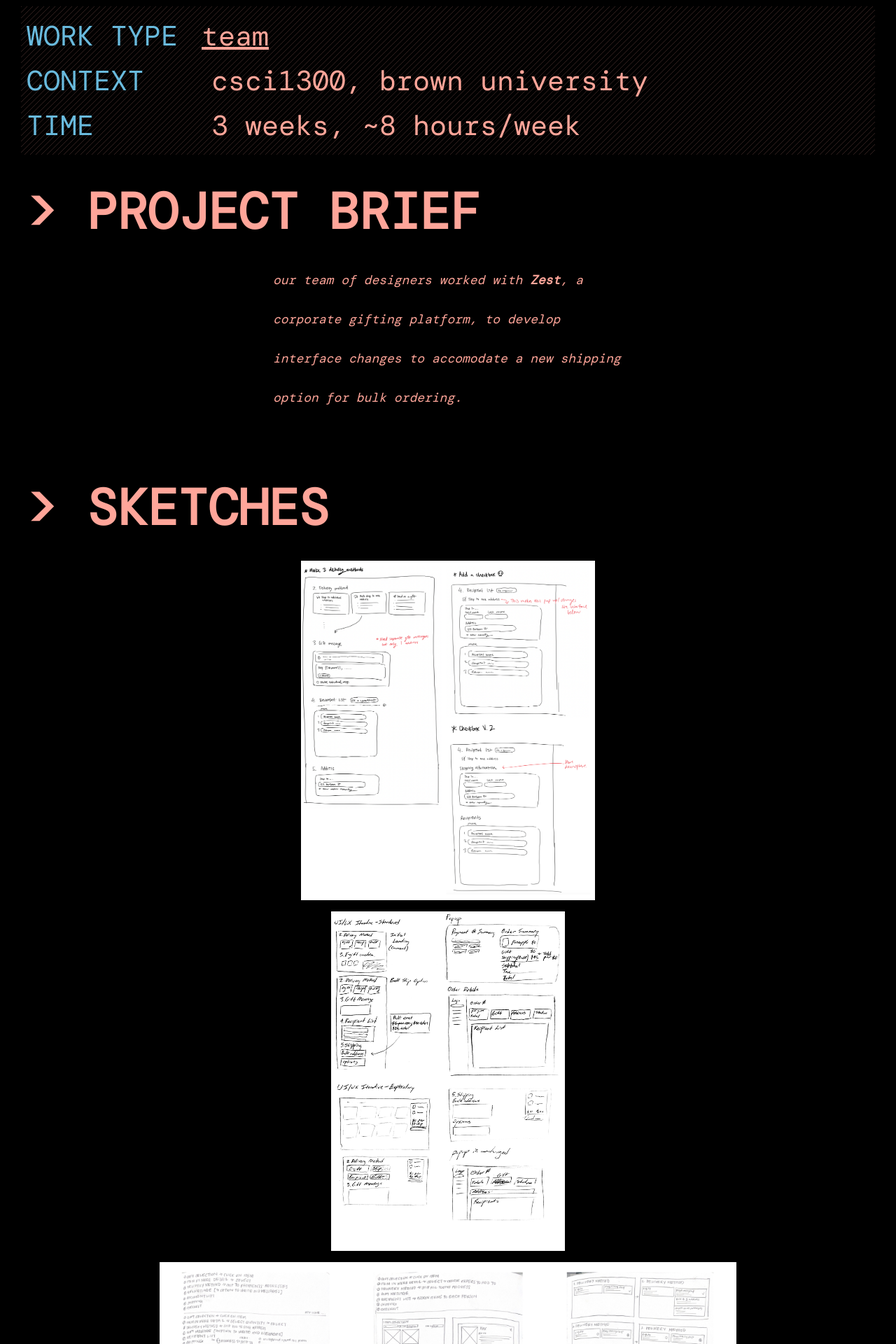
After one commit to Rphawks/rphawks.github.io, a PHP site: page /zest.html in a window 1280 px wide. The commit adds this page. Shown: the part 679-2599 px from the top of the page at 70% size. Run offline with PHP 8.4, Linux system fonts and the light colour scheme.

Commit message:
added zest redesign

```diff
--- a/style.css
+++ b/style.css
@@ -166,6 +166,10 @@ body::-webkit-scrollbar {
 .portrow{
 	padding-left:8px;
 	padding-right:8px;
+}
+
+.portrow-sticky{
+	padding-left: 120px;
 }
 
 .divider {
@@ -762,6 +766,26 @@ span.dark{
 	line-height:220%;
 }
 
+.stucknav{
+	position: -webkit-sticky; /* Safari */
+	position: sticky;
+	top: 0;
+	padding-top: 120px;
+	font-size: 20px;
+}
+
+.stucknav:hover {
+	text-shadow: 0px 0px 8px #FFA599;
+}
+
+.stuckanchor {
+    display: block;
+	padding-top: 54px;
+    height: 34px;
+    margin-top: -88px;
+    visibility: hidden;
+}
+
 
 ::-webkit-scrollbar {
   width: 5px;
--- /dev/null
+++ b/zest.html
@@ -0,0 +1,284 @@
+<!DOCTYPE html>
+<html>
+<head>
+<link rel="stylesheet" href="reset.css">
+<link rel="stylesheet" href="style.css">
+<link rel="shortcut icon" href="favicon.ico" type="image/x-icon">
+<title>zest redesign | ryan peng</title>
+<script async src="https://www.googletagmanager.com/gtag/js?id=G-HT7J4N3722"></script>
+<script>
+  window.dataLayer = window.dataLayer || [];
+  function gtag(){dataLayer.push(arguments);}
+  gtag('js', new Date());
+
+  gtag('config', 'G-HT7J4N3722');
+</script>
+</head>
+<body>
+
+<div class="workbar"></div>
+<div class="navback-1"></div>
+<div class="navback-2"></div>
+<div class="workwrap">
+
+<button class="hamburger" id="hamburger"></button>
+<div class="barnav" style="height: 30px"></div>
+
+<div class="titlerow barnav fixed-top">
+	<div class="flex-container" style="width: calc(100vw - 60px)">
+		<div class="spacer"></div>
+		<div class="spacer"></div>
+		<div class="headername"><a href="/" class="nav">RYAN PENG</a></div>
+		<div class="spacer" style="width: 6vw"></div>
+		<div class="flex-child"></div>
+		<div class="headernav"><a href="/#work" class="nav">work</a></div>
+		<div class="spacer" style="width:6vw"></div>
+		<div class="headernav"><a href="/about" class="nav">about</a></div>
+		<div style="width:2em" class="spacer"></div>
+		<div class="spacer"></div>
+	</div>
+</div>
+
+<div class="barnav" style="height:60px;"></div>
+
+<div class="modal" id ="modal-content" style="display:none;">
+	<div class="titlerow">
+		<div class="flex-container">
+			<div class="spacer"></div>
+			<div class="spacer"></div>
+			<div style="font-size:3.5em; line-height:150%; padding-top:4px"><a href="/" class="nav">RYAN PENG</a></div>
+			<div class="spacer"></div>
+			<div class="spacer"></div>
+			<div class="flex-child"></div>
+			<div style="font-size:2.875em; line-height:220%;"><a href="/about" class="nav">about</a></div>
+			<div class="flex-child"></div>
+			<div style="font-size:2.875em; line-height:220%"><a id="hamwork" href="/#work" class="nav">work</a></div>
+			<div class="flex-child"></div>
+			<div style="font-size:2.875em; line-height:220%"><a href="/archive" class="nav">archive</a></div>
+			<div class="flex-child"></div>
+		</div>
+	</div>
+</div>
+
+<div class="textrow barnav">
+	<div style="height:10px"></div>
+</div>
+
+<div class="textrowb" style="padding-left:8px">
+		<div class="date">SPRING 2024</div>
+		<div class="title"><b>ZEST ITERATIVE REDESIGN</b></div>
+</div>
+
+<div style="height:12px;"></div>
+
+<div class="textrow" style="padding-top:0px;">
+	<img src="zest/recording.gif" style="max-width:100%;display:block;margin-left:auto;margin-right:auto;">
+</div>
+
+<div class="textrowb" style="padding-left:8px">
+	<div class="summary"><span class="nowrap"><span class="info">WORK TYPE</span>&nbsp;<button id="thbutton" onclick="teamfunction()"><span class="uhov">team</span><div id="teamhide" style="display: none;float:right;">:</span> tiffany huang, cynthia wang, sherry zhang</div></button></div>
+	<div class="summary"><span class="info">CONTEXT &nbsp;&nbsp;</span> csci1300, brown university</div>
+	<div class="summary"><span class="info">TIME &nbsp;&nbsp;&nbsp;&nbsp;&nbsp;</span> 3 weeks, ~8 hours/week</div>
+</div>
+
+<div style="height:12px;"></div>
+
+<div style="height:12px;"></div>
+
+<div class="nstitle"> PROJECT BRIEF</div>
+<div class="textrow portrow">
+	<div class="porttext" style="margin:auto;">
+		<span class="headline" style="font-size:18px"><i>our team of designers worked with <b>Zest</b>, a corporate gifting platform, to develop interface changes to accomodate a new shipping option for bulk ordering.</i></span>
+		<br><br>
+	</div>
+</div>
+
+<div style="height:12px;"></div>
+<div class="nstitle"> SKETCHES</div>
+<div class="textrow portrow">
+	<div class="flex-container" style="align-items:center;">
+		<div class="flex-child" style="height:70px"></div>
+		<img src="zest/sketch1.png" class="imgborder" style="height: 485px;">
+		<img src="zest/sketch2.png" class="imgborder" style="height: 485px;">
+		<div class="flex-child" style="height:70px"></div>
+	</div>
+	<div class="flex-container" style="align-items:center;">
+	<img src="zest/sketch3.png" class="imgborder" style="max-width:min(825px,100%);height:auto;margin-left:auto;margin-right:auto;">
+	</div>
+	<div class="flex-container" style="align-items:center;">
+	<img src="zest/sketch4.png" class="imgborder" style="max-width:min(825px,100%);height:auto;margin-left:auto;margin-right:auto;">
+	</div>
+	<div style="height:24px;"></div>
+	<div class="porttext" style="margin:auto;">
+		<span class="headline">BRAINSTORMING</span><br><br>
+		each team member brainstormed two end-to-end flows for possible implementations of a bulk shipping process.
+		in our discussion, some elements were relatively consistent, like the new shipping method belonging to the delivery method section or having a form of per-recipient total.
+		other items, like how one would select the bulk shipping option, varied greatly from checkboxes to radio buttons to dropdowns.
+		<br><br>
+	</div>
+	<div class="porttext" style="margin:auto;">
+		<span class="headline">CONSIDERATIONS</span><br><br>in our process, many questions arose.<br><br>
+		<span class="headline">-</span> since users who choose to ship to one address are likely bulk ordering (e.g. for 100+ people) and likely won’t want to personalize gifts for each recipient, are per-recipient UI elements necessary at all?<br><br>
+		<span class="headline">-</span> how do we want to enable bulk shipping? Some ideas from our sketches included a drop-down menu, a simple checkbox, and a third box in the delivery method section.<br><br>
+		<span class="headline">-</span> is a shopping cart necessary? How will it interact with the rest of the user flow?
+	</div>
+</div>
+
+<div style="height:24px;"></div>
+<div class="nstitle"> WIREFRAME</div>
+<div class="textrow portrow">
+	<iframe style="border: 1px solid rgba(0, 0, 0, 0.1);margin:auto;display:block;" width="800" height="450" src="https://www.figma.com/embed?embed_host=share&url=https%3A%2F%2Fwww.figma.com%2Ffile%2FRZivxawnwTihZxl7cAqxur%2FZest-Shipping-For-Christine%3Ftype%3Ddesign%26node-id%3D0%3A1%26mode%3Ddesign%26t%3DGGlXqD1jHqJOGhuG-1" allowfullscreen></iframe>
+	<div style="height:24px;"></div>
+	<div class="porttext" style="margin:auto;">
+		<span class="headline">INITIAL DESIGN DECISIONS (SKETCHES & WIREFRAME)</span><br><br>
+		<span class="headline">-</span> decided to add our delivery method under “ship to recipients’ addresses” option<br>
+		<span class="headline">-</span> chose between a drop-down, a checkbox, or a third option in delivery methods. we felt that it should be of equal importance to ship to individual addresses, so we chose dropdown and third option over checkbox <br>
+		<span class="headline">-</span> added an order summary with total per recipient or bulk shipping, to clearly communicate totals after shipping<br>
+		<span class="headline">-</span> summary had added effect of less clicking back and forth between checkout and main page, which was required to view total details<br>
+		<span class="headline">-</span>	removed addresses from recipients list, as bulk shipping uses a single address<br>
+		<span class="headline">-</span> users can now ship to one address without emailing customer service 🙂<br>
+	</div>
+</div>
+
+<div style="height:24px;"></div>
+<div class="nstitle"> CLIENT & PEER CRITIQUE</div>
+<div class="textrow portrow">
+	<div class="porttext" style="margin:auto;">
+	we then participated in a critique with around 20 other students in our studio to get unbiased feedback (since none of them were familiar with Zest prior).
+	we created a Loom video to walk through our wireframe.<br><br>
+		<span class="headline">-</span> From the critique, we learned that we should talk about and analyze competitors in our process and include sketches in the beginning to show our entire design process from start to finish.<br>
+		<span class="headline">-</span> Some specific feedback we received included making the boxes the same size for each delivery method and making it more intuitive to switch between pages of the gift options. <br>
+	</div>
+	<div style="height:24px;"></div>
+	<div class="porttext" style="margin:auto;">
+	after creating a wireframe, we met up with our instructor, Vanessa Cho, for a check-in. we gained the following insights:<br><br>
+		<span class="headline">-</span> talk about and analyze competitors in our process<br>
+		<span class="headline">-</span> include sketches in our check-in to show our entire design process from start to finish<br>
+		<span class="headline">-</span> the specific language we choose is important. for example, does the phrasing “ship all to one address” make sense?<br>
+		<span class="headline">-</span> minimize extra clicks as much as possible<br>
+		<span class="headline">-</span> some specific feedback we received included making the boxes the same size for each delivery method and making it more intuitive to switch between pages of the gift options. <br>
+	</div>
+	<div style="height:24px;"></div>
+	<div class="porttext" style="margin:auto;">
+	finally, we received feedback from our client, Christine Pun, Founding Designer at Zest, who gave us the following feedback:<br><br>
+		<span class="headline">-</span> she was curious about why we broke our shipping methods into two instead of three. we realized that we chose this primarily for aesthetic reasons and ultimately decided to switch back to our original solution of one box for each shipping method since it was more intuitive–users would likely be confused about why there are two options under one shipping method. <br>
+		<span class="headline">-</span> additionally, christine was curious about how the cart would look like on mobile, so we decided to prototype the primary page for mobile as well.
+	</div>
+</div>
+
+<div style="height:24px;"></div>
+<div class="nstitle"> STYLE GUIDE</div>s
+<div class="textrow portrow">
+	<div style="height:12px;"></div>
+	<img src="zest/styleguide.png" class="imgborder" style="max-width:min(825px,100%);height:auto;margin-left:auto;margin-right:auto;display:block;">
+	<div style="height:24px;"></div>
+	<div class="porttext" style="margin:auto;">
+	finally, we presented our hi-fi prototype to Christine and Jeremy, a co-founder of Zest, and they gave us some pointers for our design:
+Doing user tests could help with confidence in our design choices. For example, trying a version with a cart versus without a cart could help us get a sense of how users interact with the interface.
+Having the option to change the number of recipients within the cart interface could be explored.
+The order of sections on the page is important and something they have to consider deeply! For example, some companies want the ability to change the item selection depending on shipping method, but it may be unintuitive
+	</div>
+</div>
+
+<div style="height:24px;"></div>
+<div class="nstitle"> HI-FI PROTOTYPE</div>
+<div style="height:12px;"></div>
+<img src="zest/recording.gif" style="max-width:100%;display:block;margin-left:auto;margin-right:auto;">
+<div style="height:12px;"></div>
+<div class="flex-container" style="align-items:center;">
+	<div class="flex-child" style="height:70px"></div>
+	<img src="zest/mobile.png" class="imgborder" style="height: 485px;">
+	<img src="zest/mobile2.png" class="imgborder" style="height: 485px;">
+	<img src="zest/mobile3.png" class="imgborder" style="height: 485px;">
+	<div class="flex-child" style="height:70px"></div>
+</div>
+<div style="height:12px;"></div>
+<iframe style="border: 1px solid rgba(0, 0, 0, 0.1);margin:auto;display:block;" width="800" height="450" src="https://www.figma.com/embed?embed_host=share&url=https%3A%2F%2Fwww.figma.com%2Ffile%2FRZivxawnwTihZxl7cAqxur%2FZest-Shipping-For-Christine%3Ftype%3Ddesign%26node-id%3D50%3A179%26mode%3Ddesign%26t%3DGGlXqD1jHqJOGhuG-1" allowfullscreen></iframe>
+
+<div style="height:24px;"></div>
+<div class="nstitle">  CLIENT PRESENTATION & FEEDBACK</div>
+<div class="textrow portrow">
+	<div class="porttext" style="margin:auto;">
+	finally, we presented our hi-fi prototype to Christine and Jeremy, a co-founder of Zest, and they gave us some pointers for our design:<br><br>
+	<span class="headline">-</span> doing user tests could help with confidence in our design choices. for example, trying a version with a cart versus without a cart could help us get a sense of how users interact with the interface.<br>
+	<span class="headline">-</span> having the option to change the number of recipients within the cart interface could be explored.<br>
+	<span class="headline">-</span> the order of sections on the page is important and something they have to consider deeply! for example, some companies want the ability to customize the catalog depending on shipping method, but it may be jarring if an earlier section changes based on the user’s selection in a later section.
+	</div>
+</div>
+
+<div style="height:48px;"></div>
+
+<button onclick="topFunction()" id="topbtn"><b>BACK TO TOP</b></button>
+<div style="height:24px;"></div>
+
+</div>
+
+</div>
+
+<script>
+//topbtn
+mybutton = document.getElementById("topbtn");
+
+function topFunction() {
+  document.body.scrollTop = 0;
+  document.documentElement.scrollTop = 0;
+}
+
+//collapsible
+var coll = document.getElementsByClassName("collapsible");
+var i;
+
+for (i = 0; i < coll.length; i++) {
+  coll[i].addEventListener("click", function() {
+    this.classList.toggle("active");
+    var content = this.nextElementSibling;
+    if (content.style.display === "block") {
+      content.style.display = "none";
+    } else {
+      content.style.display = "block";
+    }
+  });
+}
+
+//hamburger
+var hcoll = document.getElementsByClassName("hamburger");
+var ii;
+
+for (ii = 0; ii < hcoll.length; ii++) {
+  hcoll[ii].addEventListener("click", function() {
+    this.classList.toggle("hamactive");
+  })};
+
+var hmodal = document.getElementById("modal-content");
+var hbtn = document.getElementById("hamburger");
+
+hbtn.onclick = function() {
+  if (hmodal.style.display === "flex") {
+      hmodal.style.display = "none";
+    } else {
+      hmodal.style.display = "flex";
+    }
+}
+
+var hworkbtn = document.getElementById("hamwork");
+hworkbtn.onclick = function() {
+  if (hmodal.style.display === "flex") {
+      hmodal.style.display = "none";
+	  hbtn.classList.toggle("hamactive");
+    } else {
+      hmodal.style.display = "flex";
+    }
+}
+
+//teamhide
+function teamfunction() {
+	var teamhide = document.getElementById("teamhide")
+	if (teamhide.style.display === "none") {
+	teamhide.style.display = "block";
+	} else {
+	teamhide.style.display = "none";
+	}
+}
+</script>
+</body>
+</html>
```
Also changed, not shown: cs1300-ab-testing.html (+38 -16 lines), pilldisp/animation.gif (added), zest/image.png (added), zest/mobile.png (added), zest/mobile2.png (added), zest/mobile3.png (added), zest/showoff.png (added), zest/sketch1.png (added), zest/sketch2.png (added), zest/sketch3.png (added), zest/sketch4.png (added), zest/styleguide.png (added), 1 other file.
